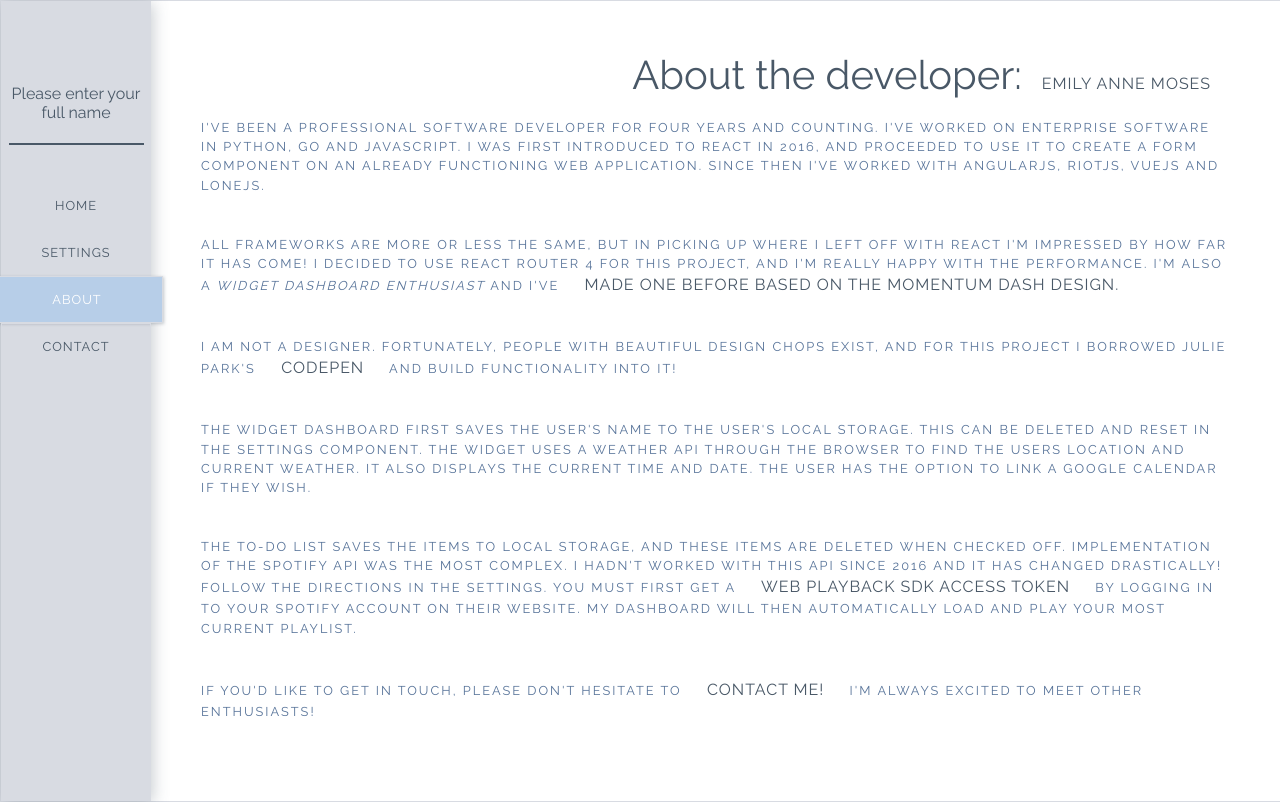
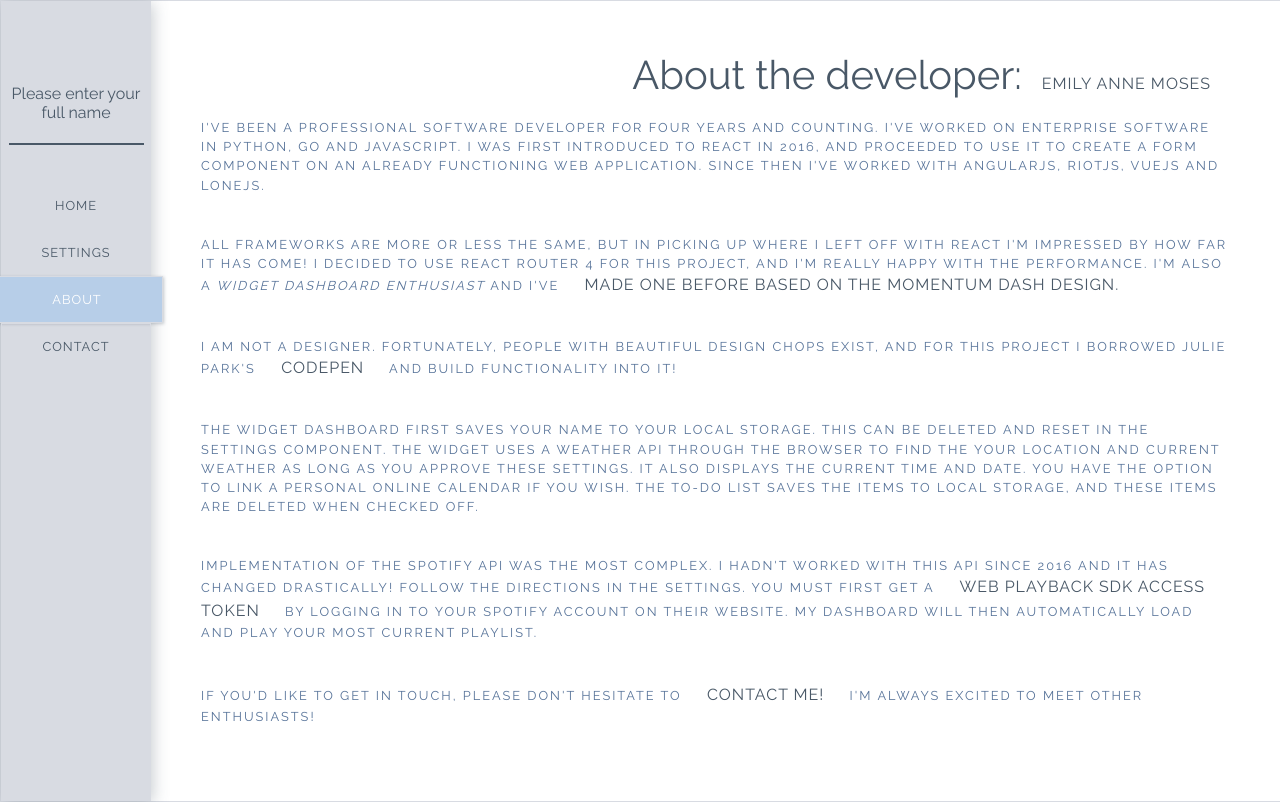
Before and after one commit to emilyannemoses/dashboard-react, a React (Create React App) app: page /about in a window 1280 px wide. Built offline with nearby package versions, Linux system fonts and the light colour scheme; a web font is replaced by a local one.

Commit message:
fixing about me

```diff
--- a/src/About/About.js
+++ b/src/About/About.js
@@ -28,12 +28,11 @@ class About extends Component {
                 </div>
                 <div>
                     <p>
-                        The widget dashboard first saves the user's name to the user's local storage. This can be deleted and reset in the Settings component.
-                        The widget uses a weather API through the browser to find the users location and current weather. It also displays the current time and date.
-                        The user has the option to link a Google Calendar if they wish.
+                        The widget dashboard first saves your name to your local storage. This can be deleted and reset in the Settings component.
+                        The widget uses a weather API through the browser to find the your location and current weather as long as you approve these settings. It also displays the current time and date.
+                        You have the option to link a personal online Calendar if you wish. The To-do list saves the items to local storage, and these items are deleted when checked off.
                     </p>
                     <p>
-                        The To-do list saves the items to local storage, and these items are deleted when checked off.
                         Implementation of the Spotify API was the most complex. I hadn't worked with this API since 2016 and it has changed drastically!
                         Follow the directions in the Settings. You must first get a <a href="https://developer.spotify.com/documentation/web-playback-sdk/quick-start/#" target="_blank" rel="noopener noreferrer">Web Playback SDK Access Token</a> by logging in to your Spotify account on their website.
                         My dashboard will then automatically load and play your most current playlist.
```
